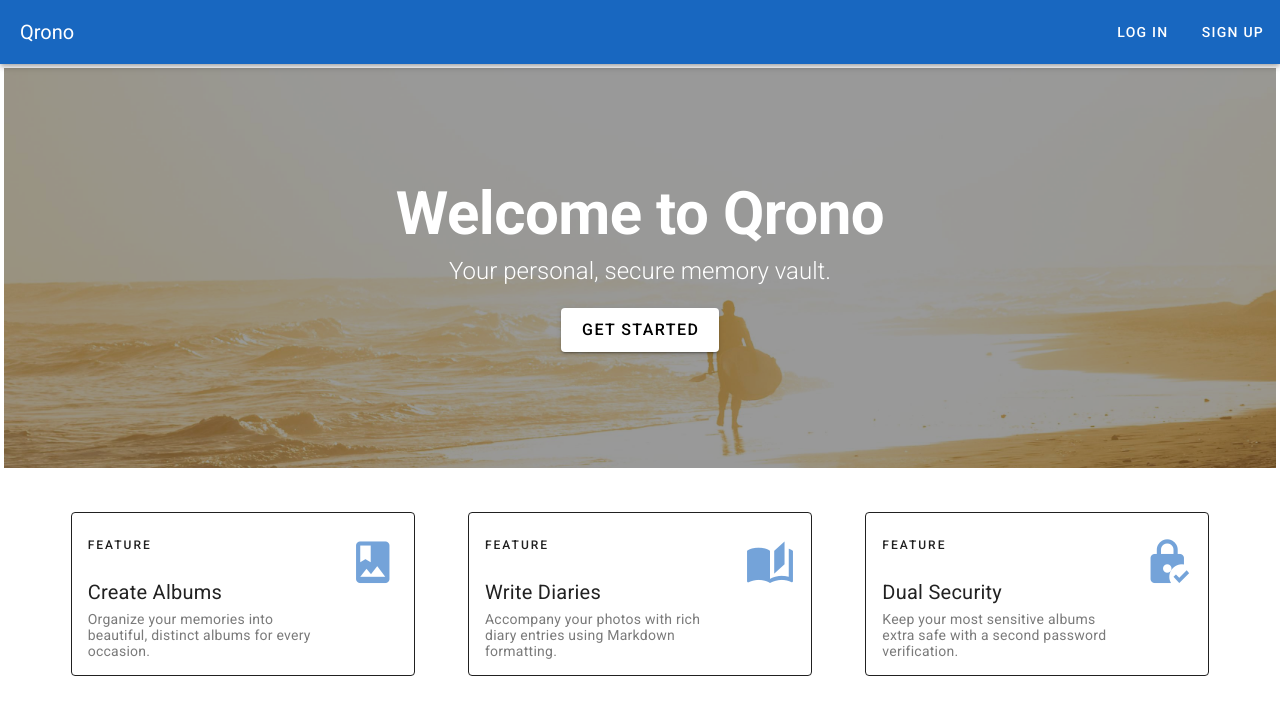
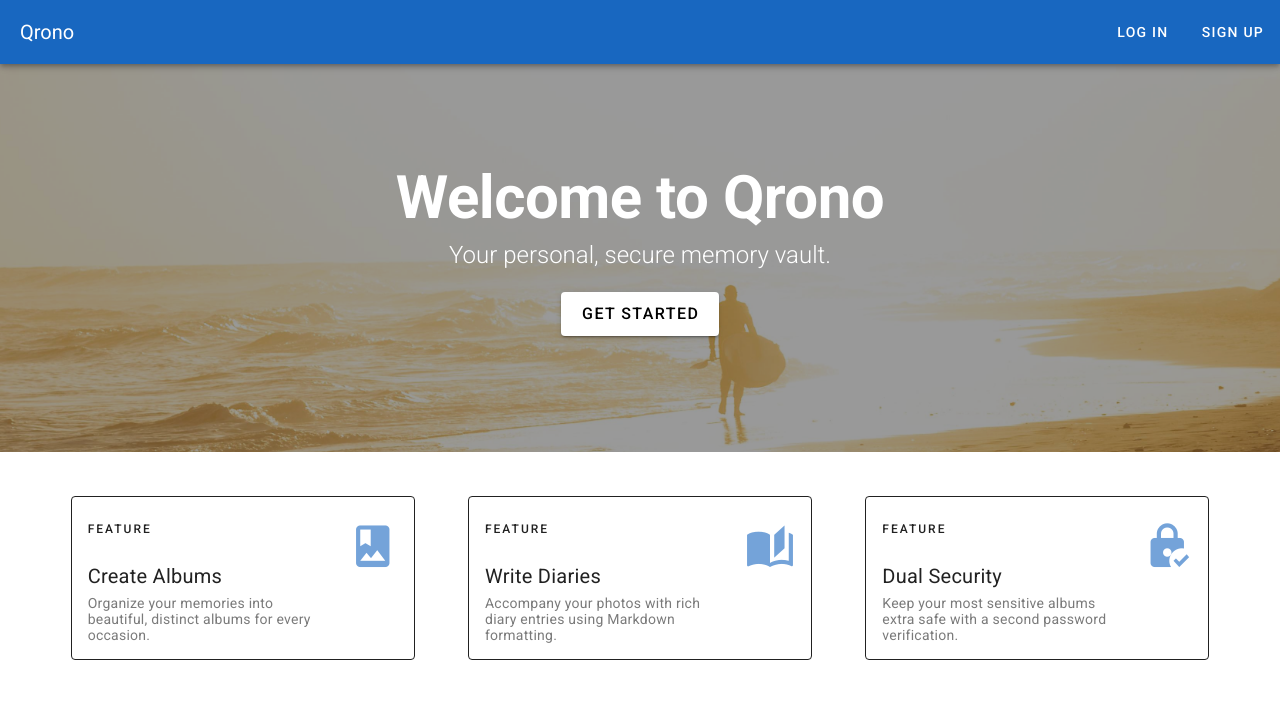
Before and after one commit to yoaragorn/qrono, a Vue app in the folder client/: page / in a window 1280 px wide. Shown: the top 714 px of the page. Built offline with nearby package versions, Linux system fonts and the light colour scheme; no server answers.

Commit message:
feat: Padding removed from hero section in landing page.

```diff
--- a/client/src/App.vue
+++ b/client/src/App.vue
@@ -35,7 +35,7 @@
 
     <!-- Main content area where router views are displayed -->
     <v-main>
-      <v-container fluid>
+      <v-container fluid :class="{ 'pa-0': isLandingPage }">
         <Suspense>
           <!-- The main content to be displayed once ready -->
           <template #default>
@@ -79,10 +79,15 @@ import { useAuthStore } from '@/stores/auth';
 import { useUiStore } from '@/stores/ui';
 import { useRouter } from 'vue-router';
 import { onMounted } from 'vue';
+import { computed } from 'vue'; // <-- Add computed to your imports
+import { useRoute } from 'vue-router'; // <-- Add useRoute to your imports
 
 const authStore = useAuthStore();
 const router = useRouter();
 const uiStore = useUiStore();
+const route = useRoute(); // <-- Get the current route object
+
+const isLandingPage = computed(() => route.name === 'landing');
 
 onMounted(() => {
   if (authStore.isAuthenticated) {
```
